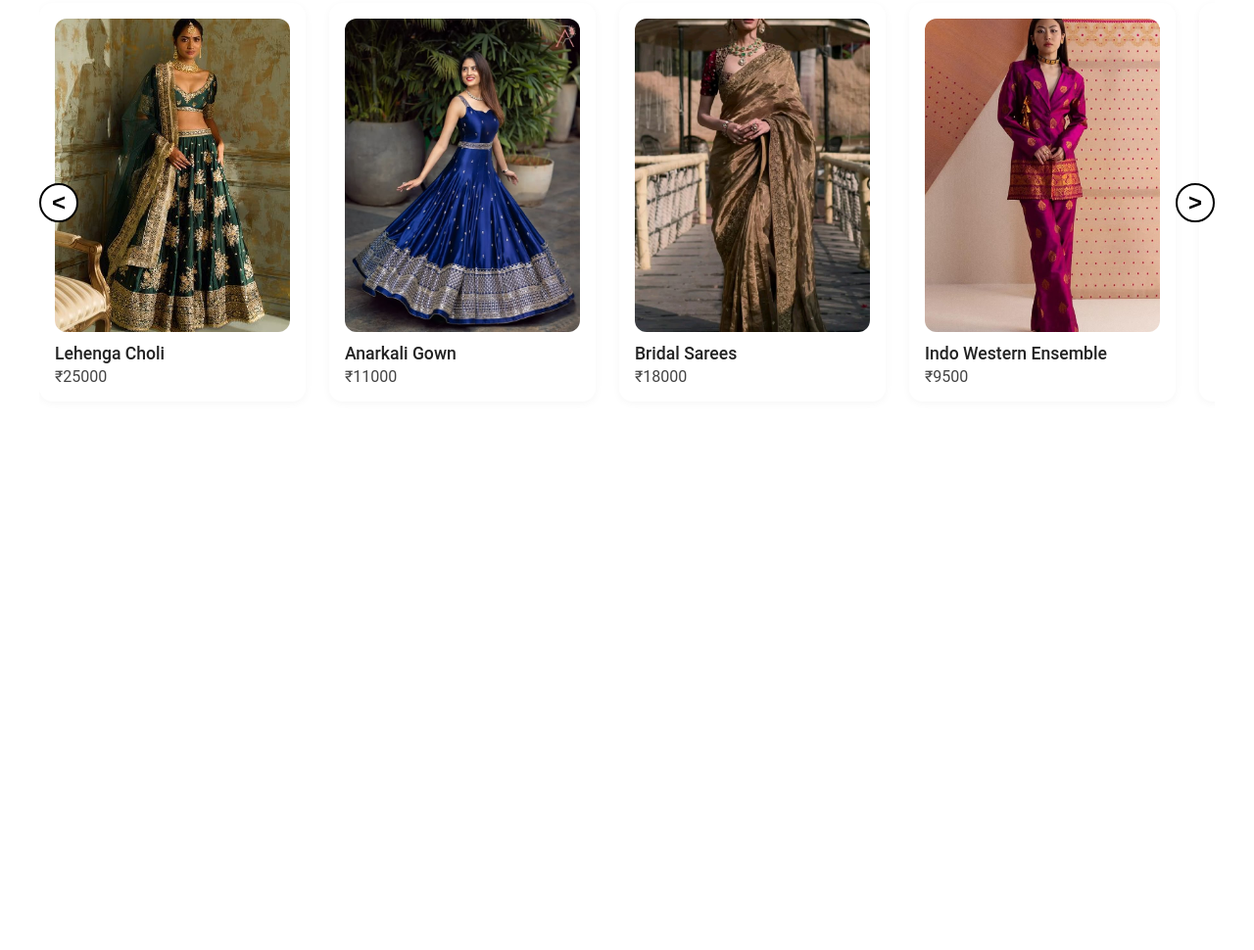
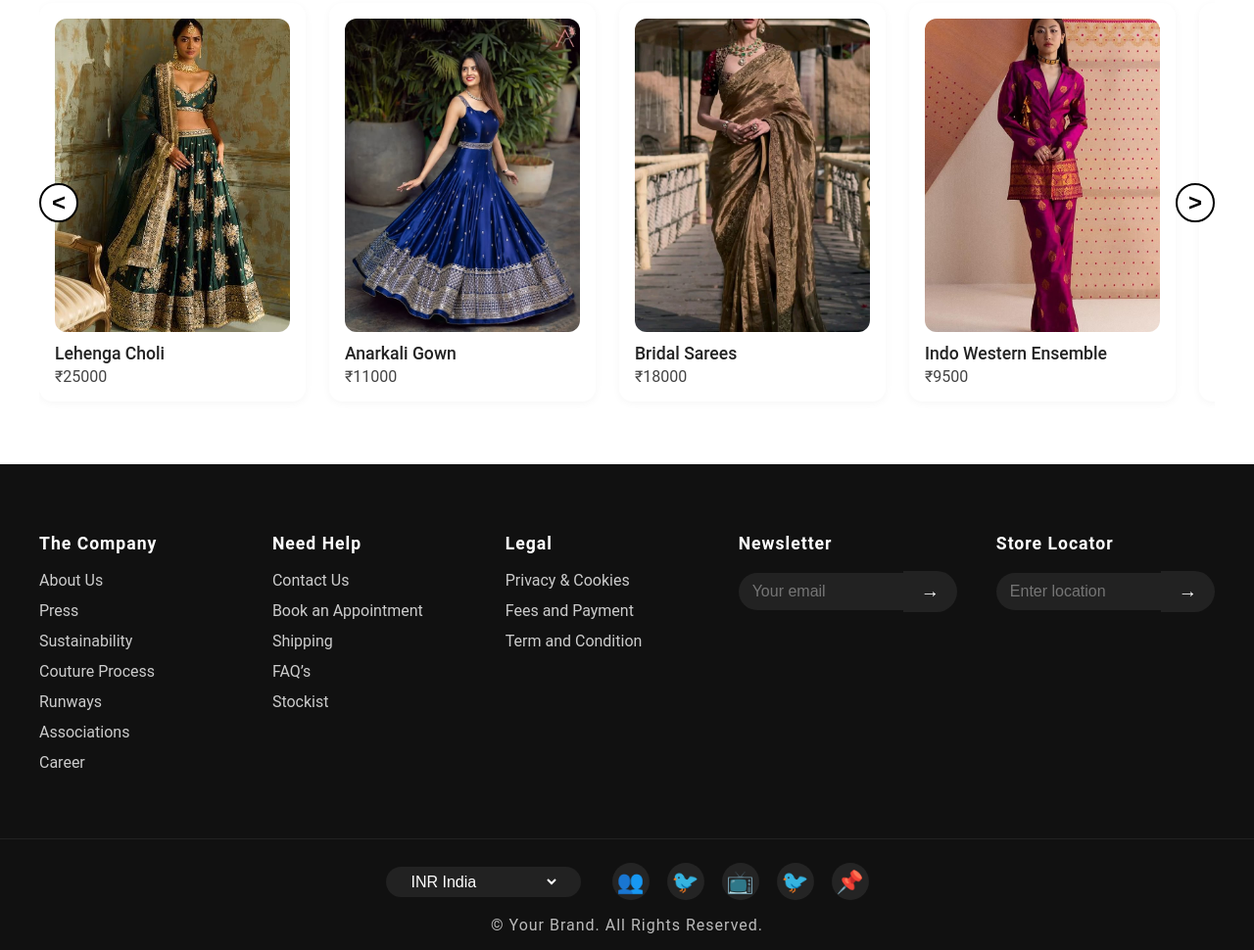
Before and after one commit to stocksofcoding7/fashion-website, a plain HTML site: page product.html in a window 1280 px wide. Shown: the part 685-1655 px from the top of the page at 98% size. Before the commit the page ends 1159 px from the top, so only its background shows below. Drawn offline with Linux system fonts and the light colour scheme.

Commit message:
minor improvment

```diff
--- a/product.html
+++ b/product.html
@@ -267,9 +267,184 @@
       .carousel-card { flex: 0 0 70%; min-width: 120px; max-width: 140px; }
       .carousel-arrow { width: 32px; height: 32px; font-size: 1.2em; }
     }
+    .luxury-footer {
+  background: #111;
+  color: #eee;
+  font-family: 'Roboto', Arial, sans-serif;
+  padding: 48px 0 0 0;
+}
+.footer-main {
+  display: grid;
+  grid-template-columns: repeat(5, 1fr);
+  gap: 40px;
+  max-width: 1200px;
+  margin: 0 auto;
+  padding: 0 24px 32px 24px;
+}
+.footer-col h4 {
+  font-size: 1.1em;
+  letter-spacing: 1px;
+  margin-bottom: 18px;
+  color: #fff;
+  font-weight: 700;
+}
+.footer-col ul {
+  list-style: none;
+  padding: 0;
+  margin: 0;
+}
+.footer-col ul li {
+  margin-bottom: 12px;
+}
+.footer-col ul li a {
+  color: #ccc;
+  text-decoration: none;
+  font-size: 1em;
+  transition: color 0.2s, border-bottom 0.2s;
+  border-bottom: 1px solid transparent;
+}
+.footer-col ul li a:hover {
+  color: #fff;
+  border-bottom: 1px solid #fff;
+}
+.footer-form {
+  display: flex;
+  align-items: center;
+  gap: 0;
+}
+.footer-form input {
+  padding: 10px 14px;
+  border-radius: 24px 0 0 24px;
+  border: none;
+  outline: none;
+  font-size: 1em;
+  background: #222;
+  color: #eee;
+  width: 140px;
+  transition: box-shadow 0.2s;
+}
+.footer-form input:focus {
+  box-shadow: 0 0 0 2px #fff2;
+}
+.footer-form button {
+  background: #222;
+  color: #fff;
+  border: none;
+  border-radius: 0 24px 24px 0;
+  padding: 10px 18px;
+  cursor: pointer;
+  font-size: 1.2em;
+  transition: background 0.2s;
+}
+.footer-form button:hover {
+  background: #444;
+}
+.footer-bottom {
+  border-top: 1px solid #222;
+  padding: 24px 0 16px 0;
+  margin-top: 24px;
+}
+.footer-currency-social {
+  display: flex;
+  align-items: center;
+  justify-content: center;
+  gap: 32px;
+  margin-bottom: 16px;
+  flex-wrap: wrap;
+}
+.currency-pill {
+  background: #222;
+  border-radius: 24px;
+  padding: 6px 22px;
+  display: inline-block;
+}
+.currency-pill select {
+  background: transparent;
+  color: #fff;
+  border: none;
+  font-size: 1em;
+  outline: none;
+  cursor: pointer;
+}
+.footer-social {
+  display: flex;
+  gap: 18px;
+}
+.footer-social a {
+  color: #ccc;
+  background: rgba(255,255,255,0.08);
+  border-radius: 50%;
+  width: 38px;
+  height: 38px;
+  display: flex;
+  align-items: center;
+  justify-content: center;
+  font-size: 1.4em;
+  transition: background 0.2s, color 0.2s, transform 0.2s;
+  text-decoration: none;
+}
+.footer-social a:hover {
+  background: #fff;
+  color: #111;
+  transform: scale(1.1);
+}
+.footer-copyright {
+  text-align: center;
+  color: #bbb;
+  font-size: 1em;
+  margin-top: 8px;
+  letter-spacing: 1px;
+}
+
+/* Responsive styles */
+@media (max-width: 900px) {
+  .footer-main {
+    grid-template-columns: repeat(2, 1fr);
+    gap: 32px;
+  }
+}
+@media (max-width: 600px) {
+  .footer-main {
+    grid-template-columns: 1fr;
+    gap: 24px;
+    padding: 0 12px 32px 12px;
+  }
+  .footer-currency-social {
+    flex-direction: column;
+    gap: 18px;
+  }
+}
+.back-btn {
+  position: fixed;
+  top: 24px;
+  left: 24px;
+  width: 40px;
+  height: 40px;
+  background: #fff;
+  color: #222;
+  border-radius: 50%;
+  box-shadow: 0 2px 8px rgba(0,0,0,0.08);
+  display: flex;
+  align-items: center;
+  justify-content: center;
+  font-size: 1.6em;
+  font-weight: bold;
+  text-decoration: none;
+  z-index: 1000;
+  transition: background 0.2s, color 0.2s, box-shadow 0.2s;
+}
+.back-btn::before {
+  content: "←";
+}
+.back-btn:hover {
+  background: #f3f3f3;
+  color: #000;
+  box-shadow: 0 4px 16px rgba(0,0,0,0.14);
+}
   </style>
 </head>
 <body>
+  <a href="explore.html" class="back-btn" aria-label="Back to Explore"></a>
   <div class="main-container">
     <!-- Left Column: Only Main Image -->
     <div class="left-col">
@@ -362,6 +537,80 @@
       <button class="carousel-arrow right" aria-label="Scroll right">&gt;</button>
     </div>
   </section>
+  <footer class="luxury-footer">
+  <div class="footer-main">
+    <div class="footer-col">
+      <h4>The Company</h4>
+      <ul>
+        <li><a href="#">About Us</a></li>
+        <li><a href="#">Press</a></li>
+        <li><a href="#">Sustainability</a></li>
+        <li><a href="#">Couture Process</a></li>
+        <li><a href="#">Runways</a></li>
+        <li><a href="#">Associations</a></li>
+        <li><a href="#">Career</a></li>
+      </ul>
+    </div>
+    <div class="footer-col">
+      <h4>Need Help</h4>
+      <ul>
+        <li><a href="#">Contact Us</a></li>
+        <li><a href="#">Book an Appointment</a></li>
+        <li><a href="#">Shipping</a></li>
+        <li><a href="#">FAQ’s</a></li>
+        <li><a href="#">Stockist</a></li>
+      </ul>
+    </div>
+    <div class="footer-col">
+      <h4>Legal</h4>
+      <ul>
+        <li><a href="#">Privacy & Cookies</a></li>
+        <li><a href="#">Fees and Payment</a></li>
+        <li><a href="#">Term and Condition</a></li>
+      </ul>
+    </div>
+    <div class="footer-col">
+      <h4>Newsletter</h4>
+      <form class="footer-form">
+        <input type="email" placeholder="Your email" />
+        <button type="submit" aria-label="Subscribe">
+          <span>&rarr;</span>
+        </button>
+      </form>
+    </div>
+    <div class="footer-col">
+      <h4>Store Locator</h4>
+      <form class="footer-form">
+        <input type="text" placeholder="Enter location" />
+        <button type="submit" aria-label="Find Store">
+          <span>&rarr;</span>
+        </button>
+      </form>
+    </div>
+  </div>
+  <div class="footer-bottom">
+    <div class="footer-currency-social">
+      <div class="currency-pill">
+        <select>
+          <option value="INR">INR India</option>
+          <option value="USD">USD United States</option>
+          <option value="EUR">EUR Europe</option>
+        </select>
+      </div>
+      <div class="footer-social">
+        <a href="#" aria-label="Instagram"><span class="icon">&#x1F465;</span></a>
+        <a href="#" aria-label="Facebook"><span class="icon">&#x1F426;</span></a>
+        <a href="#" aria-label="YouTube"><span class="icon">&#x1F4FA;</span></a>
+        <a href="#" aria-label="Twitter"><span class="icon">&#x1F426;</span></a>
+        <a href="#" aria-label="Pinterest"><span class="icon">&#x1F4CC;</span></a>
+      </div>
+    </div>
+    <div class="footer-copyright">
+      © Your Brand. All Rights Reserved.
+    </div>
+  </div>
+</footer>
+
   <script>
     // Size button selection
     function selectSize(btn) {
```
Also changed, not shown: explore.html (+1 -1 lines).
